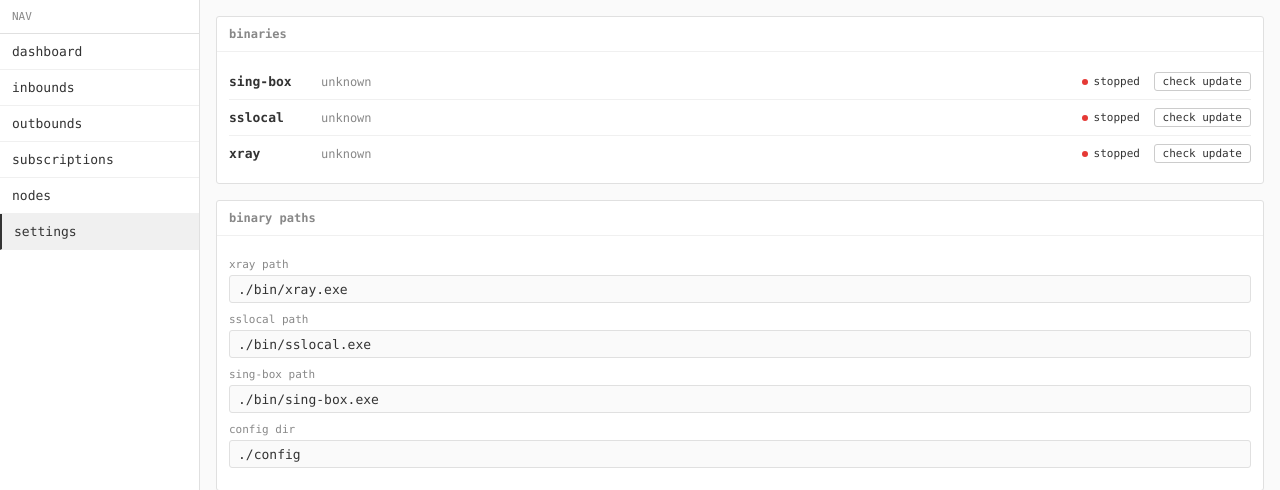
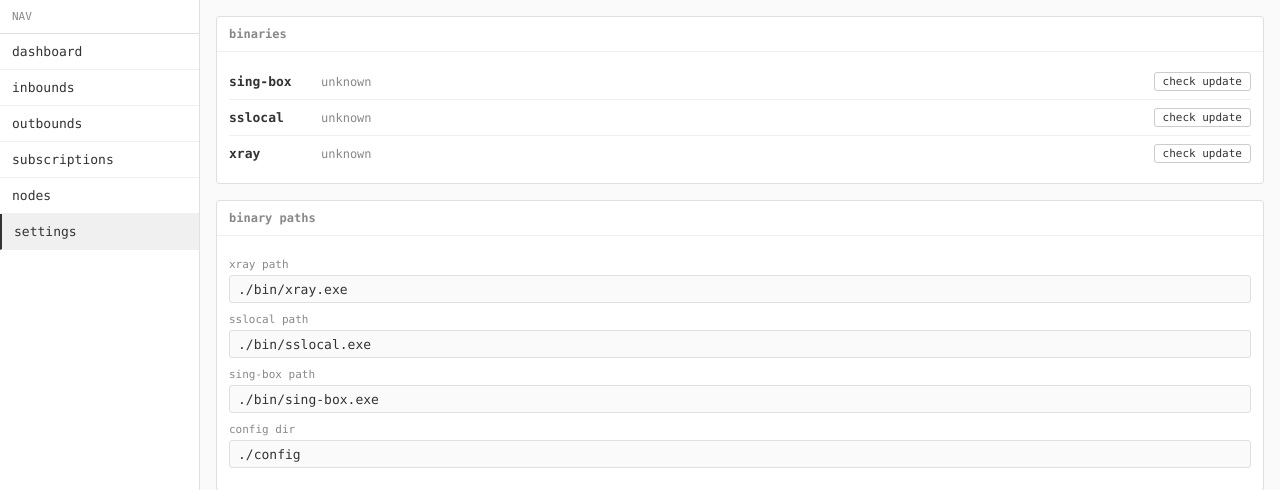
Before and after one commit to tianhe117/v2fly-hub, a Flask app: page /settings in a window 1280 px wide. Shown: the part 44-534 px from the top of the page. Run offline with Flask 3, Linux system fonts and the light colour scheme; data that the repository does not hold is empty.

Commit message:
fix: settings 页面二进制区域只显示名称、版本和更新按钮

```diff
--- a/templates/settings.html
+++ b/templates/settings.html
@@ -14,7 +14,6 @@
 .bin-row:last-child { border-bottom: none; }
 .bin-name { font-weight: bold; width: 80px; }
 .bin-version { flex: 1; font-size: 12px; color: #888; }
-.bin-status { font-size: 11px; width: 60px; }
 .bin-actions { display: flex; gap: 4px; }
 .change-list { font-size: 12px; max-height: 200px; overflow-y: auto; }
 .change-item { padding: 4px 0; border-bottom: 1px solid #f0f0f0; }
@@ -150,11 +149,9 @@ function renderBins(data) {
     var html = '';
     for (var name in data) {
         var s = data[name];
-        var statusClass = s.status === 'running' ? 'ok' : 'error';
         html += '<div class="bin-row">';
         html += '<span class="bin-name">' + name + '</span>';
         html += '<span class="bin-version">' + (s.version || 'not found') + '</span>';
-        html += '<span class="bin-status"><span class="status-dot ' + statusClass + '"></span>' + s.status + '</span>';
         html += '<span class="bin-actions">';
         html += '<button class="btn btn-sm" onclick="checkBinUpdate(\'' + name + '\')">check update</button>';
         html += '</span>';
```
